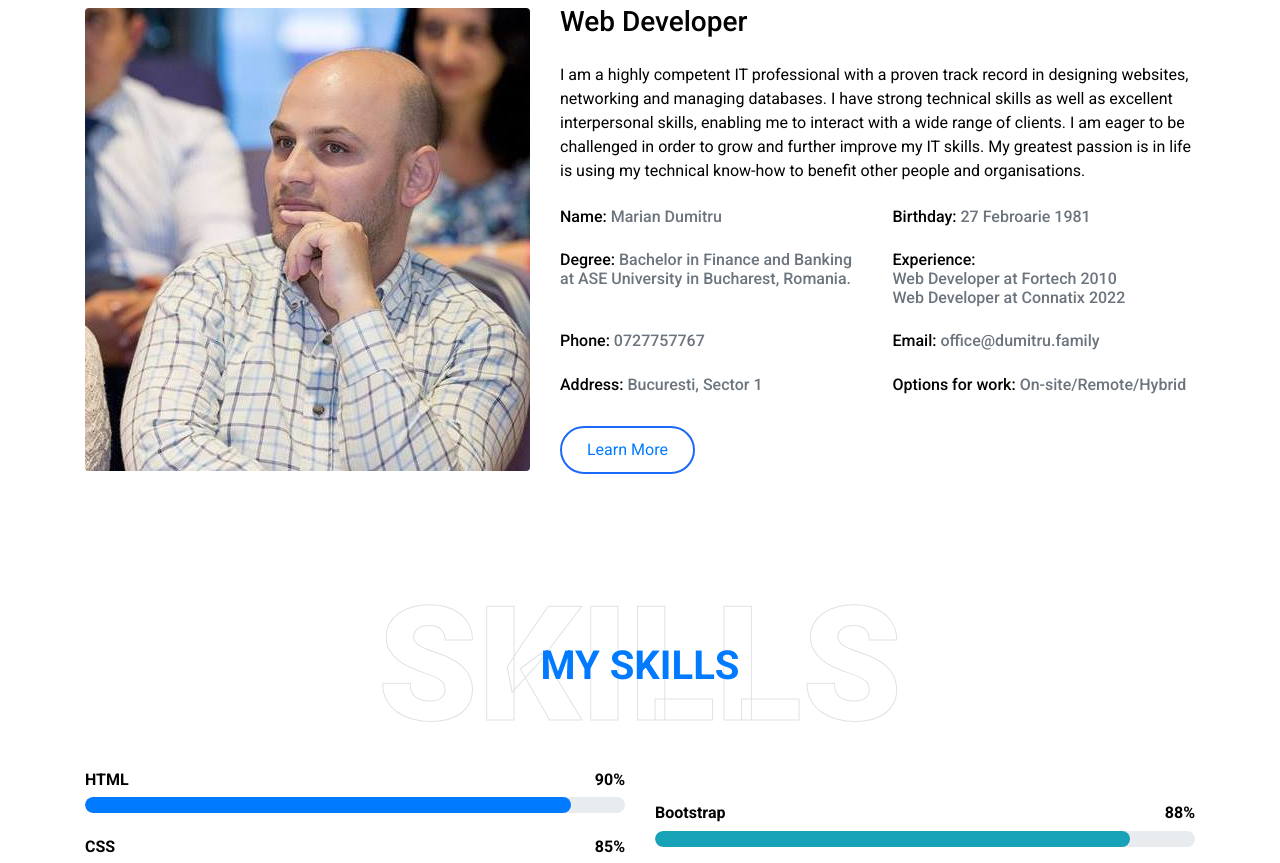
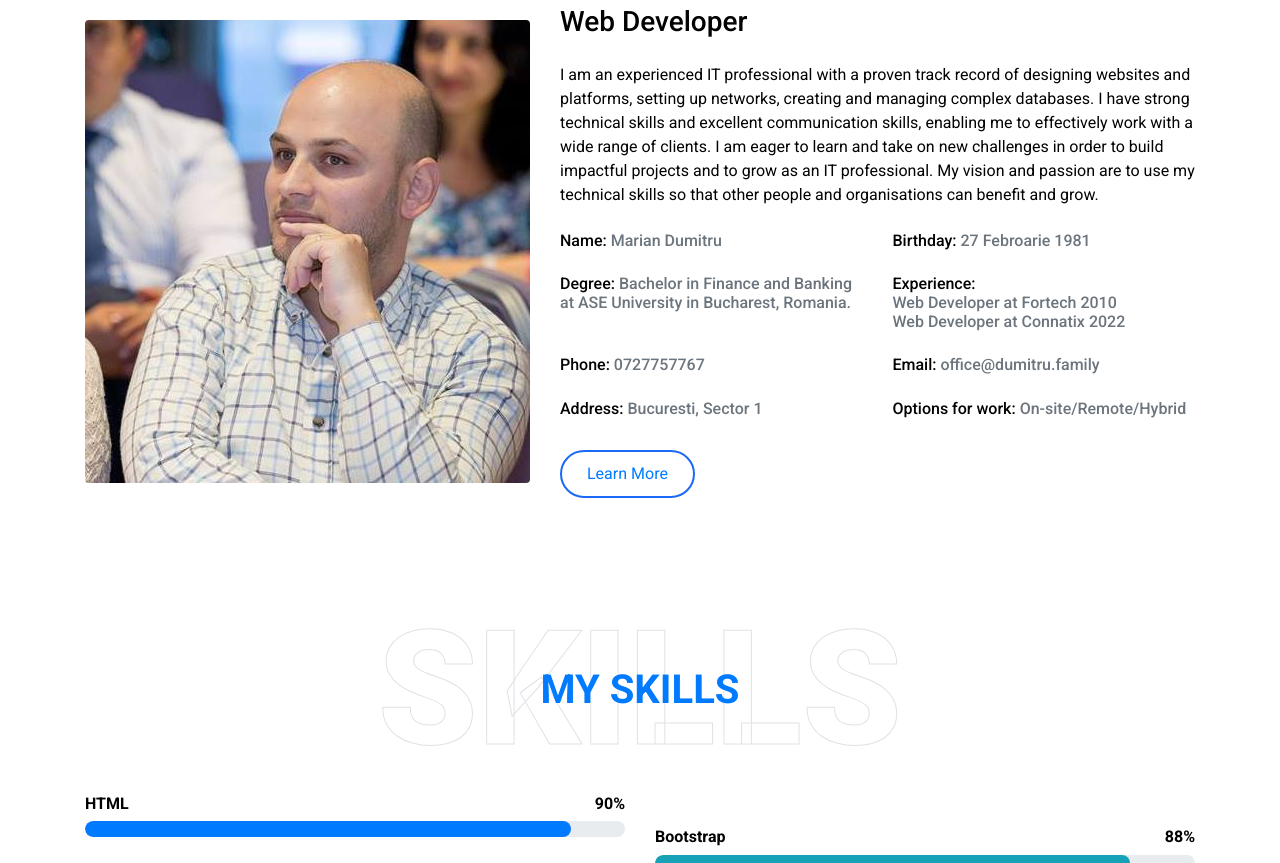
Before and after one commit to TheTechology/CV-Marian-Dumitru, a plain HTML site: page index.html in a window 1280 px wide. Shown: the part 1091-1954 px from the top of the page. Drawn offline with nearby package versions, Linux system fonts and the light colour scheme.

Commit message:
Update index.html

```diff
--- a/index.html
+++ b/index.html
@@ -104,7 +104,7 @@ Do I need WebKit?
                 </div>
                 <div class="col-lg-7">
                     <h3 class="mb-4">Web Developer</h3>
-                    <p>I am a highly competent IT professional with a proven track record in designing websites, networking and managing databases. I have strong technical skills as well as excellent interpersonal skills, enabling me to interact with a wide range of clients. I am eager to be challenged in order to grow and further improve my IT skills. My greatest passion is in life is using my technical know-how to benefit other people and organisations.</p>
+                    <p>I am an experienced IT professional with a proven track record of designing websites and platforms, setting up networks, creating and managing complex databases. I have strong technical skills and excellent communication skills, enabling me to effectively work with a wide range of clients. I am eager to learn and take on new challenges in order to build impactful projects and to grow as an IT professional. My vision and passion are to use my technical skills so that other people and organisations can benefit and grow.</p>
                     <div class="row mb-3">
                         <div class="col-sm-6 py-2"><h6>Name: <span class="text-secondary">Marian Dumitru</span></h6></div>
                         <div class="col-sm-6 py-2"><h6>Birthday: <span class="text-secondary">27 Febroarie 1981</span></h6></div>
```
